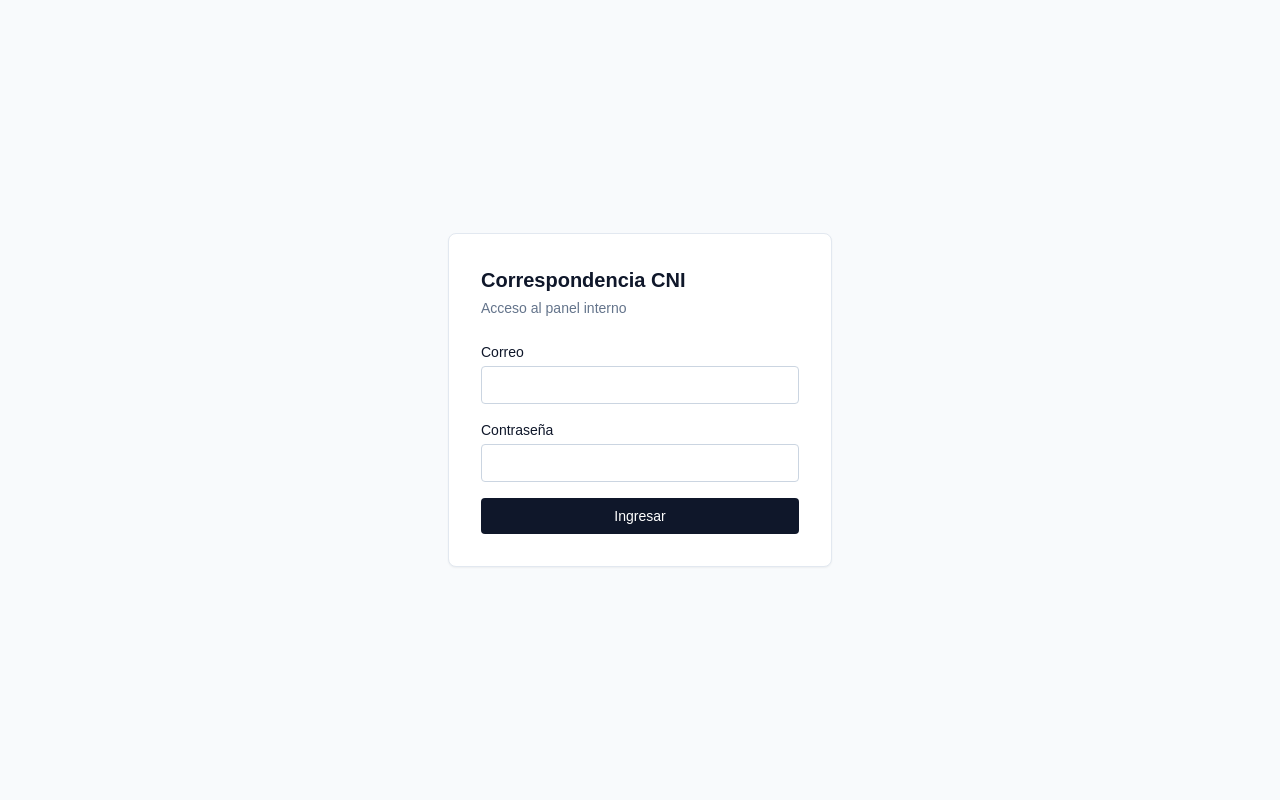
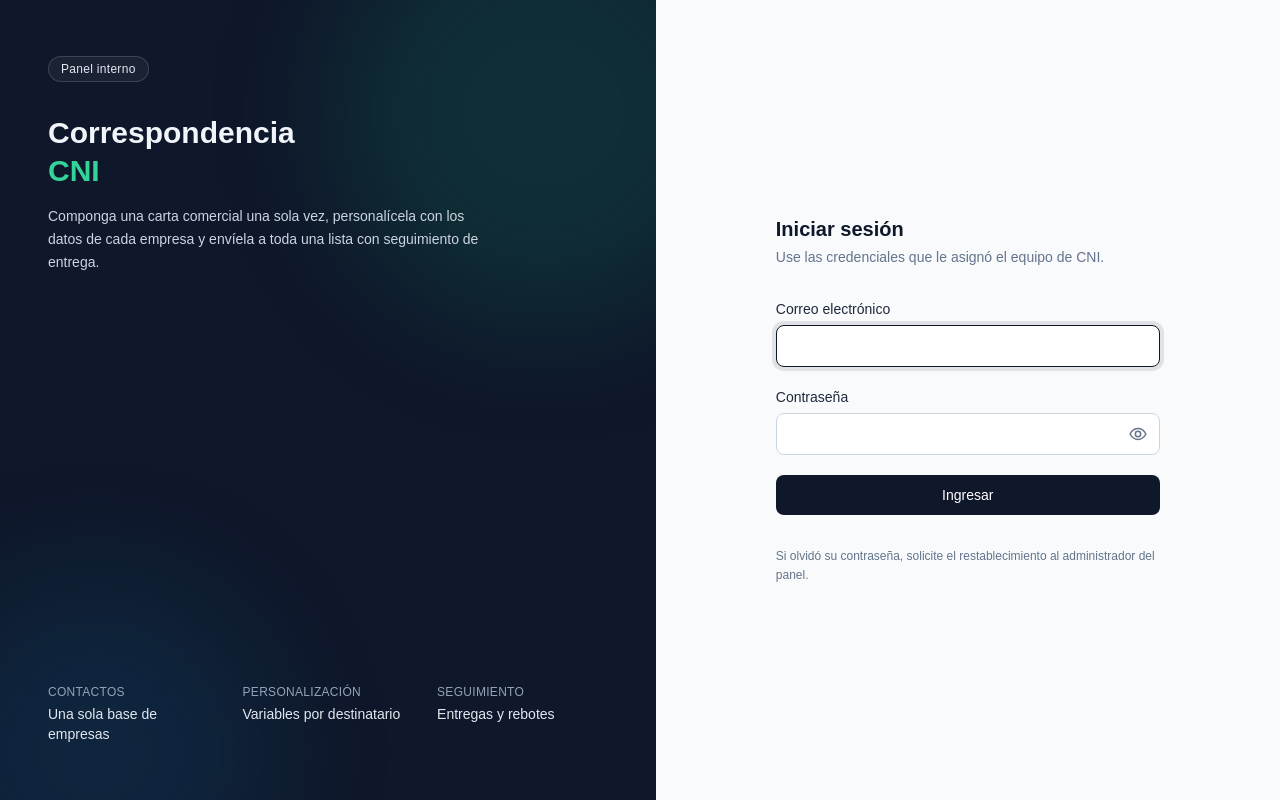
Before and after one commit to Jose27luis/Correspondencia-CNI, a Next.js app in the folder frontend/: page /login in a window 1280 px wide. Built offline with nearby package versions, Linux system fonts and the light colour scheme; no server answers.

Commit message:
feat: rediseñar el acceso con mostrar contraseña y accesibilidad

```diff
--- a/frontend/app/login/page.tsx
+++ b/frontend/app/login/page.tsx
@@ -10,28 +10,60 @@
 import { useSesion } from "@/lib/sesion";
 
 const esquema = z.object({
-  correo: z.string().min(1, "Ingrese su correo").email("El correo no es válido"),
+  correo: z.string().min(1, "Ingrese su correo").email("El correo no tiene un formato válido"),
   contrasena: z.string().min(1, "Ingrese su contraseña"),
 });
 
 type Formulario = z.infer<typeof esquema>;
 
+function IconoOjoAbierto() {
+  return (
+    <svg viewBox="0 0 24 24" fill="none" stroke="currentColor" strokeWidth="1.8" aria-hidden="true" className="h-5 w-5">
+      <path d="M2.5 12S6 5.5 12 5.5 21.5 12 21.5 12 18 18.5 12 18.5 2.5 12 2.5 12Z" strokeLinecap="round" strokeLinejoin="round" />
+      <circle cx="12" cy="12" r="3.2" />
+    </svg>
+  );
+}
+
+function IconoOjoCerrado() {
+  return (
+    <svg viewBox="0 0 24 24" fill="none" stroke="currentColor" strokeWidth="1.8" aria-hidden="true" className="h-5 w-5">
+      <path d="M3 3l18 18" strokeLinecap="round" />
+      <path d="M10.6 6.2A9.6 9.6 0 0 1 12 6c6 0 9.5 6 9.5 6a17 17 0 0 1-3.3 3.9M6.4 8.1A17 17 0 0 0 2.5 12S6 18 12 18a9.3 9.3 0 0 0 3.5-.7" strokeLinecap="round" strokeLinejoin="round" />
+      <path d="M9.9 9.9a3.2 3.2 0 0 0 4.2 4.2" strokeLinecap="round" strokeLinejoin="round" />
+    </svg>
+  );
+}
+
 export default function PaginaLogin() {
   const { acceder, usuario, cargando } = useSesion();
   const router = useRouter();
   const [errorGeneral, setErrorGeneral] = useState<string | null>(null);
+  const [verContrasena, setVerContrasena] = useState(false);
+  const [mayusculasActivas, setMayusculasActivas] = useState(false);
 
   const {
     register,
     handleSubmit,
+    setFocus,
     formState: { errors, isSubmitting },
-  } = useForm<Formulario>({ resolver: zodResolver(esquema) });
+  } = useForm<Formulario>({ resolver: zodResolver(esquema), mode: "onBlur" });
 
   useEffect(() => {
     if (!cargando && usuario) {
       router.replace("/correspondencia");
     }
   }, [cargando, usuario, router]);
+
+  useEffect(() => {
+    if (!cargando && !usuario) {
+      setFocus("correo");
+    }
+  }, [cargando, usuario, setFocus]);
+
+  function detectarMayusculas(evento: React.KeyboardEvent<HTMLInputElement>) {
+    setMayusculasActivas(evento.getModifierState("CapsLock"));
+  }
 
   async function enviar(datos: Formulario) {
     setErrorGeneral(null);
@@ -42,62 +74,167 @@
         setErrorGeneral(error.message);
         return;
       }
-      setErrorGeneral("No se pudo conectar con el servidor");
+      setErrorGeneral("No se pudo conectar con el servidor. Intente nuevamente.");
     }
   }
 
   return (
-    <main className="flex min-h-screen items-center justify-center px-4">
-      <div className="w-full max-w-sm rounded-lg border border-slate-200 bg-white p-8 shadow-sm">
-        <h1 className="text-xl font-semibold">Correspondencia CNI</h1>
-        <p className="mt-1 text-sm text-slate-500">Acceso al panel interno</p>
+    <main className="grid min-h-screen lg:grid-cols-[1.05fr_1fr]">
+      <section className="relative hidden overflow-hidden bg-slate-900 px-12 py-14 text-slate-100 lg:flex lg:flex-col lg:justify-between">
+        <div
+          aria-hidden="true"
+          className="pointer-events-none absolute -right-24 -top-24 h-[26rem] w-[26rem] rounded-full bg-emerald-500/15 blur-3xl"
+        />
+        <div
+          aria-hidden="true"
+          className="pointer-events-none absolute -bottom-32 -left-20 h-[22rem] w-[22rem] rounded-full bg-sky-500/10 blur-3xl"
+        />
 
-        <form onSubmit={handleSubmit(enviar)} className="mt-6 space-y-4" noValidate>
+        <div className="relative">
+          <span className="inline-flex items-center rounded-full border border-white/15 bg-white/5 px-3 py-1 text-xs font-medium tracking-wide text-slate-200">
+            Panel interno
+          </span>
+          <h1 className="mt-8 text-3xl font-semibold leading-tight">
+            Correspondencia
+            <span className="block text-emerald-400">CNI</span>
+          </h1>
+          <p className="mt-4 max-w-md text-sm leading-relaxed text-slate-300">
+            Componga una carta comercial una sola vez, personalícela con los datos de cada empresa y
+            envíela a toda una lista con seguimiento de entrega.
+          </p>
+        </div>
+
+        <dl className="relative grid gap-6 sm:grid-cols-3">
           <div>
-            <label htmlFor="correo" className="block text-sm font-medium">
-              Correo
+            <dt className="text-xs uppercase tracking-wide text-slate-400">Contactos</dt>
+            <dd className="mt-1 text-sm text-slate-200">Una sola base de empresas</dd>
+          </div>
+          <div>
+            <dt className="text-xs uppercase tracking-wide text-slate-400">Personalización</dt>
+            <dd className="mt-1 text-sm text-slate-200">Variables por destinatario</dd>
+          </div>
+          <div>
+            <dt className="text-xs uppercase tracking-wide text-slate-400">Seguimiento</dt>
+            <dd className="mt-1 text-sm text-slate-200">Entregas y rebotes</dd>
+          </div>
+        </dl>
+      </section>
+
+      <section className="flex items-center justify-center px-6 py-12">
+        <div className="w-full max-w-sm">
+          <div className="lg:hidden">
+            <h1 className="text-2xl font-semibold">
+              Correspondencia <span className="text-emerald-600">CNI</span>
+            </h1>
+          </div>
+
+          <div className="mt-6 lg:mt-0">
+            <h2 className="text-xl font-semibold text-slate-900">Iniciar sesión</h2>
+            <p className="mt-1 text-sm text-slate-500">
+              Use las credenciales que le asignó el equipo de CNI.
+            </p>
+          </div>
+
+          <form onSubmit={handleSubmit(enviar)} className="mt-8 space-y-5" noValidate>
+            <div>
+              <label htmlFor="correo" className="block text-sm font-medium text-slate-800">
+                Correo electrónico
               </label>
               <input
                 id="correo"
                 type="email"
-              autoComplete="email"
-              className="mt-1 w-full rounded border border-slate-300 px-3 py-2 text-sm outline-none focus:border-slate-900"
+                autoComplete="username"
+                spellCheck={false}
+                aria-invalid={errors.correo ? true : undefined}
+                aria-describedby={errors.correo ? "error-correo" : undefined}
+                className={`mt-1.5 w-full rounded-lg border px-3.5 py-2.5 text-sm text-slate-900 outline-none transition focus:ring-4 ${
+                  errors.correo
+                    ? "border-red-400 focus:border-red-500 focus:ring-red-100"
+                    : "border-slate-300 focus:border-slate-900 focus:ring-slate-900/10"
+                }`}
                 {...register("correo")}
               />
               {errors.correo && (
-              <p className="mt-1 text-xs text-red-600">{errors.correo.message}</p>
+                <p id="error-correo" className="mt-1.5 text-xs text-red-600">
+                  {errors.correo.message}
+                </p>
               )}
             </div>
 
             <div>
-            <label htmlFor="contrasena" className="block text-sm font-medium">
+              <label htmlFor="contrasena" className="block text-sm font-medium text-slate-800">
                 Contraseña
               </label>
+              <div className="relative mt-1.5">
                 <input
                   id="contrasena"
-              type="password"
+                  type={verContrasena ? "text" : "password"}
                   autoComplete="current-password"
-              className="mt-1 w-full rounded border border-slate-300 px-3 py-2 text-sm outline-none focus:border-slate-900"
+                  onKeyUp={detectarMayusculas}
+                  aria-invalid={errors.contrasena ? true : undefined}
+                  aria-describedby={errors.contrasena ? "error-contrasena" : undefined}
+                  className={`w-full rounded-lg border py-2.5 pl-3.5 pr-12 text-sm text-slate-900 outline-none transition focus:ring-4 ${
+                    errors.contrasena
+                      ? "border-red-400 focus:border-red-500 focus:ring-red-100"
+                      : "border-slate-300 focus:border-slate-900 focus:ring-slate-900/10"
+                  }`}
                   {...register("contrasena")}
                 />
+                <button
+                  type="button"
+                  onClick={() => setVerContrasena((estado) => !estado)}
+                  aria-pressed={verContrasena}
+                  aria-controls="contrasena"
+                  aria-label={verContrasena ? "Ocultar la contraseña" : "Mostrar la contraseña"}
+                  title={verContrasena ? "Ocultar la contraseña" : "Mostrar la contraseña"}
+                  className="absolute inset-y-0 right-0 flex items-center rounded-r-lg px-3 text-slate-500 transition hover:text-slate-900 focus:outline-none focus-visible:ring-4 focus-visible:ring-slate-900/10"
+                >
+                  {verContrasena ? <IconoOjoCerrado /> : <IconoOjoAbierto />}
+                </button>
+              </div>
+
               {errors.contrasena && (
-              <p className="mt-1 text-xs text-red-600">{errors.contrasena.message}</p>
+                <p id="error-contrasena" className="mt-1.5 text-xs text-red-600">
+                  {errors.contrasena.message}
+                </p>
+              )}
+
+              {mayusculasActivas && (
+                <p className="mt-1.5 text-xs text-amber-700">
+                  El bloqueo de mayúsculas está activado.
+                </p>
               )}
             </div>
 
             {errorGeneral && (
-            <p className="rounded bg-red-50 px-3 py-2 text-xs text-red-700">{errorGeneral}</p>
+              <p
+                role="alert"
+                className="rounded-lg border border-red-200 bg-red-50 px-3.5 py-2.5 text-sm text-red-700"
+              >
+                {errorGeneral}
+              </p>
             )}
 
             <button
               type="submit"
               disabled={isSubmitting}
-            className="w-full rounded bg-slate-900 px-4 py-2 text-sm font-medium text-white disabled:opacity-60"
+              className="flex w-full items-center justify-center gap-2 rounded-lg bg-slate-900 px-4 py-2.5 text-sm font-medium text-white transition hover:bg-slate-800 focus:outline-none focus-visible:ring-4 focus-visible:ring-slate-900/20 disabled:cursor-not-allowed disabled:opacity-60"
             >
-            {isSubmitting ? "Ingresando" : "Ingresar"}
+              {isSubmitting && (
+                <svg viewBox="0 0 24 24" aria-hidden="true" className="h-4 w-4 animate-spin">
+                  <circle cx="12" cy="12" r="9" fill="none" stroke="currentColor" strokeWidth="3" opacity="0.25" />
+                  <path d="M21 12a9 9 0 0 0-9-9" fill="none" stroke="currentColor" strokeWidth="3" strokeLinecap="round" />
+                </svg>
+              )}
+              {isSubmitting ? "Verificando" : "Ingresar"}
             </button>
           </form>
+
+          <p className="mt-8 text-xs leading-relaxed text-slate-500">
+            Si olvidó su contraseña, solicite el restablecimiento al administrador del panel.
+          </p>
         </div>
+      </section>
     </main>
   );
 }
```
Lines whose indentation alone changed are shown as unchanged.
